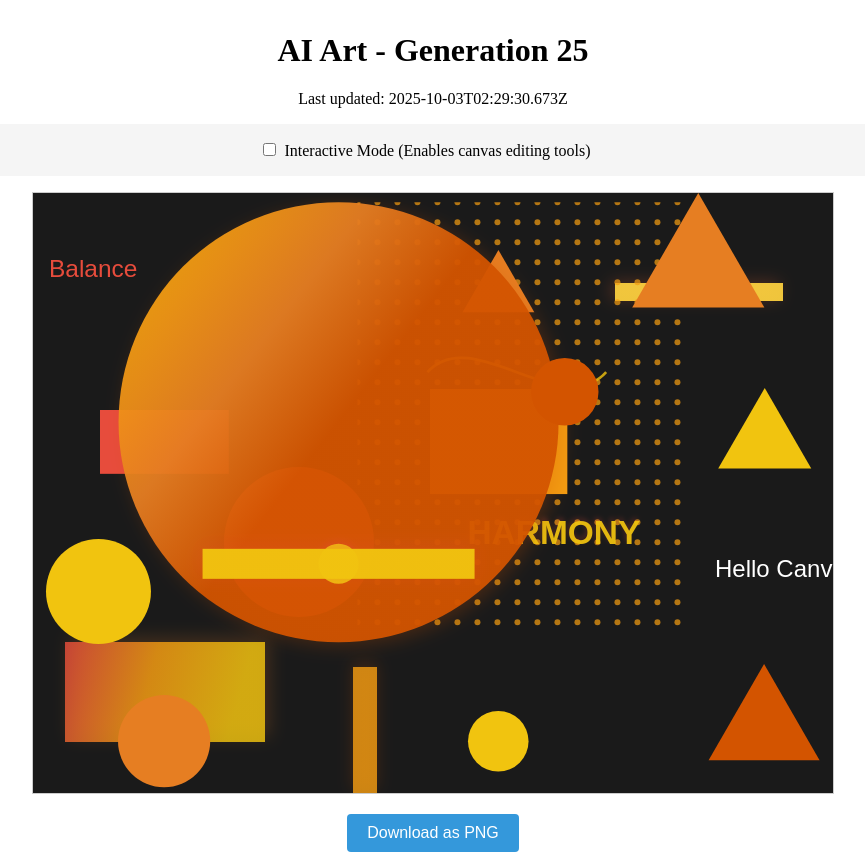
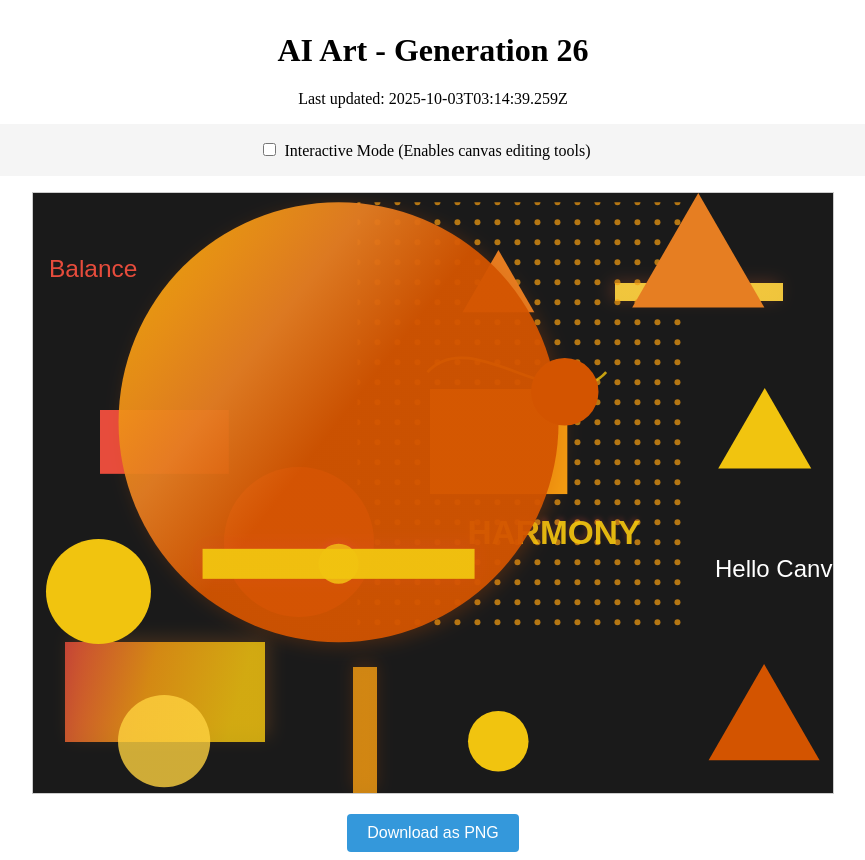
Before and after one commit to mcclowes/ai-art, a React (Vite) app: page / in a window 1280 px wide. Shown: the whole page, without its empty margins (207-1072 px from the left). Built offline with nearby package versions, Linux system fonts and the light colour scheme.

Commit message:
Improve artwork - Generation 26

```diff
--- a/src/artwork-state.ts
+++ b/src/artwork-state.ts
@@ -138,7 +138,19 @@ export const artworkState: ArtworkState = {
       "y": 548.104272370391,
       "radius": 46.10427237039094,
       "fillStyle": "#e67e22",
-      "id": "circle_1759392414375"
+      "id": "circle_1759392414375",
+      "gradient": {
+        "type": "radial",
+        "colors": [
+          "#FF6B35",
+          "#F7931E",
+          "#FFD23F"
+        ],
+        "direction": 164.49069801213304,
+        "centerX": 0.37511044332748095,
+        "centerY": 0.48047386247959134
+      },
+      "opacity": 0.7910055934503826
     },
     {
       "type": "curve",
@@ -351,7 +363,7 @@ export const artworkState: ArtworkState = {
       "id": "gradient_rect_1759458570673"
     }
   ],
-  "generation": 25,
-  "lastUpdated": "2025-10-03T02:29:30.673Z",
+  "generation": 26,
+  "lastUpdated": "2025-10-03T03:14:39.259Z",
   "cycleStarted": "2025-10-02T02:29:58.080Z"
 };
```
